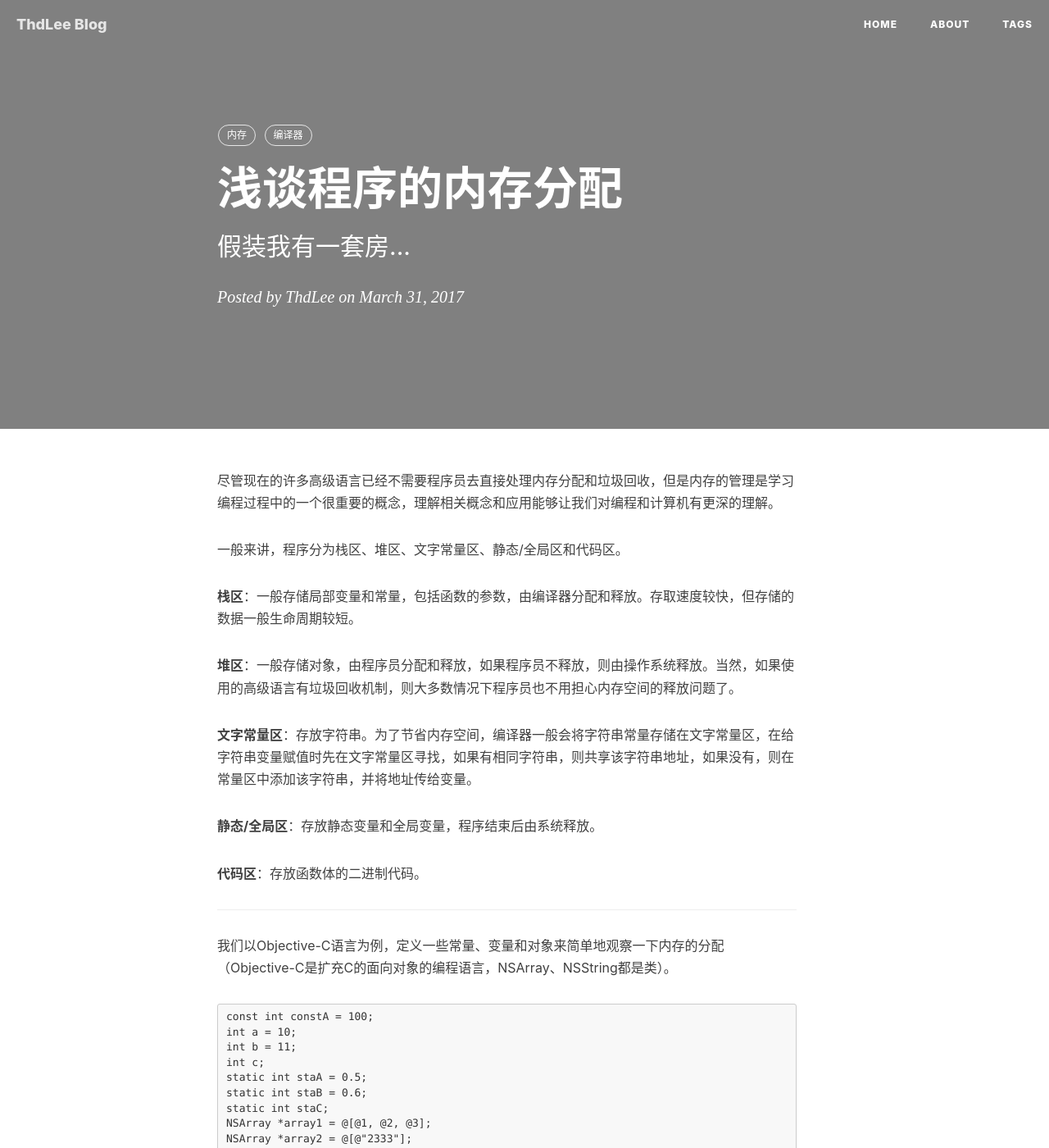
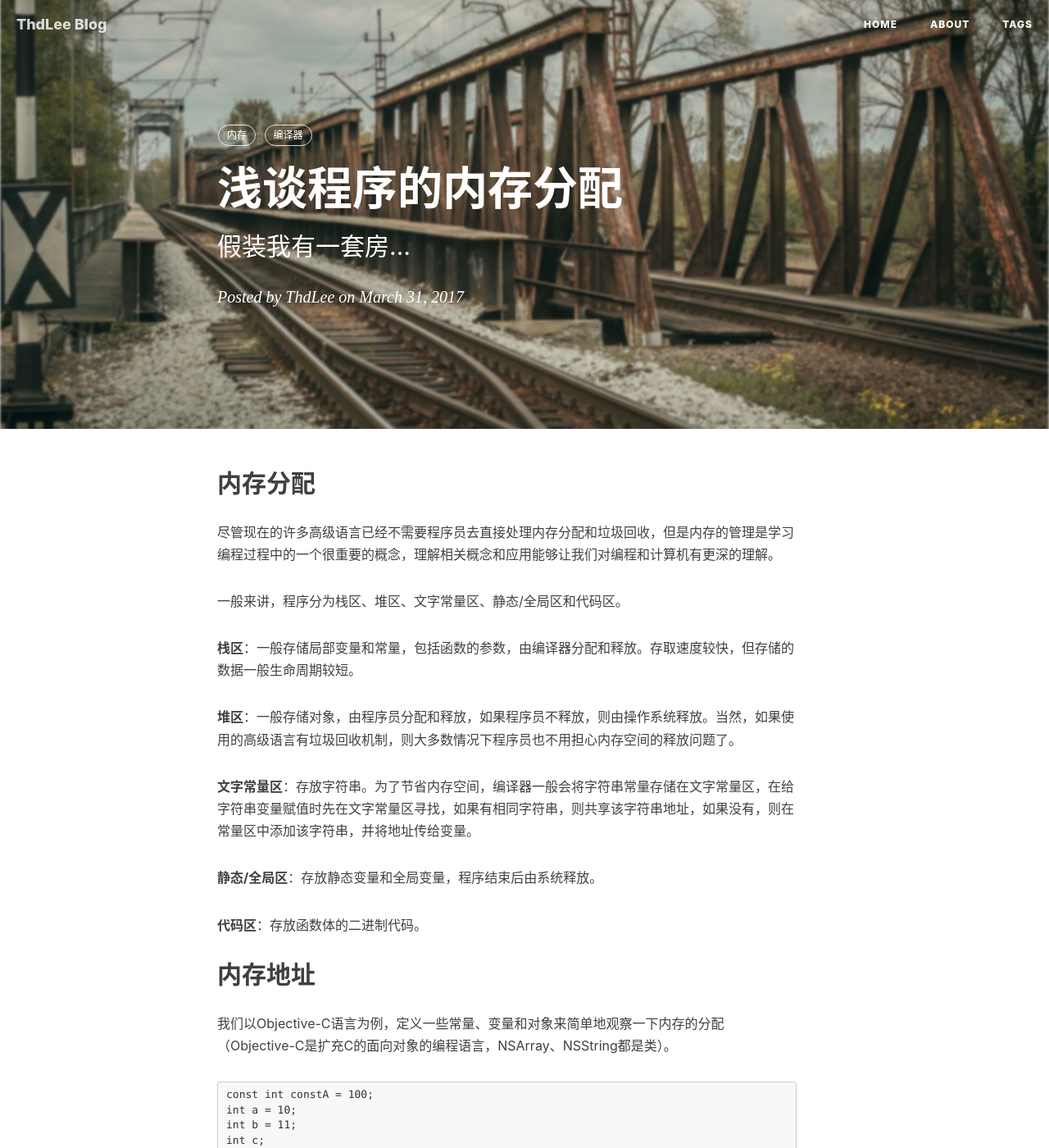
Before and after one commit to kehuizhao/kehuizhao.github.io, a Jekyll site: the page built from _posts/2017-3-31-memoryAlloc.markdown, in a window 1280 px wide and 1400 px high. Shown: the whole window at 82% size. Built offline with Jekyll 4.4.1, drawn with Linux system fonts in a browser that asks for light colours; nearby versions of some CDN libraries; comment, search, counter and statistics services are not loaded.

Commit message:
Fix some bug

```diff
--- a/_posts/2017-3-31-memoryAlloc.markdown
+++ b/_posts/2017-3-31-memoryAlloc.markdown
@@ -10,6 +10,7 @@ tags:
     - 编译器
 ---
 
+## 内存分配
 
 尽管现在的许多高级语言已经不需要程序员去直接处理内存分配和垃圾回收，但是内存的管理是学习编程过程中的一个很重要的概念，理解相关概念和应用能够让我们对编程和计算机有更深的理解。
 
@@ -25,7 +26,7 @@ tags:
 
 **代码区**：存放函数体的二进制代码。
 
----
+## 内存地址
 
 我们以Objective-C语言为例，定义一些常量、变量和对象来简单地观察一下内存的分配（Objective-C是扩充C的面向对象的编程语言，NSArray、NSString都是类）。
 
@@ -83,7 +84,7 @@ NSLog(@"static NSArray %lx", stArrayB);   // static NSArray 1002013d0
 3. 静态的变量会存储于低地址，比堆空间地址还低，静态的对象只有指针存储在静态区，分配给对象的空间在堆中。
 4. 表示字符串的类`NSString`的对象存储在比静态区地址还要低一些的地址中，变量`str`与`str1`的值相同，所以共享字符串地址。
 
----
+## 更进一步地探讨
 
 至此，我们就会对程序中内存分配和管理有了一定的了解，但是程序中的内存地址是怎么来的呢？它们是计算机中的物理地址吗？如果不是，那又和物理地址有什么关系呢？
 
@@ -99,6 +100,6 @@ NSLog(@"static NSArray %lx", stArrayB);   // static NSArray 1002013d0
 
 这只是编译器的视角所看到的地址空间，编译器会为编译的每个程序分配一个独立的地址空间，让程序以为自己拥有独立的内存（其实也让程序员以为程序有独立的内存），其实这只是假象。在执行程序时，操作系统会将这些逻辑地址空间映射到处理器支持的物理地址空间中。
 
-![地址空间的不同视图](http://thdlee.com/img/MemoryAlloc/logicalAddress.jpg)
+![地址空间的不同视图](http://thdlee.com/img/MemoryAlloc/addressSpace.jpg)
 
 所以说，我们所看到的只是逻辑地址，我们在代码中对所谓内存的操作，也只是对逻辑地址的操作，这些操作的具体过程是由编译器和操作系统以及硬件为我们完成的。
```
Also changed, not shown: img/MemoryAlloc/post-bg-memoryAlloc.jpg (renamed from img/MemoryAlloc/memoryAlloc.jpg).
